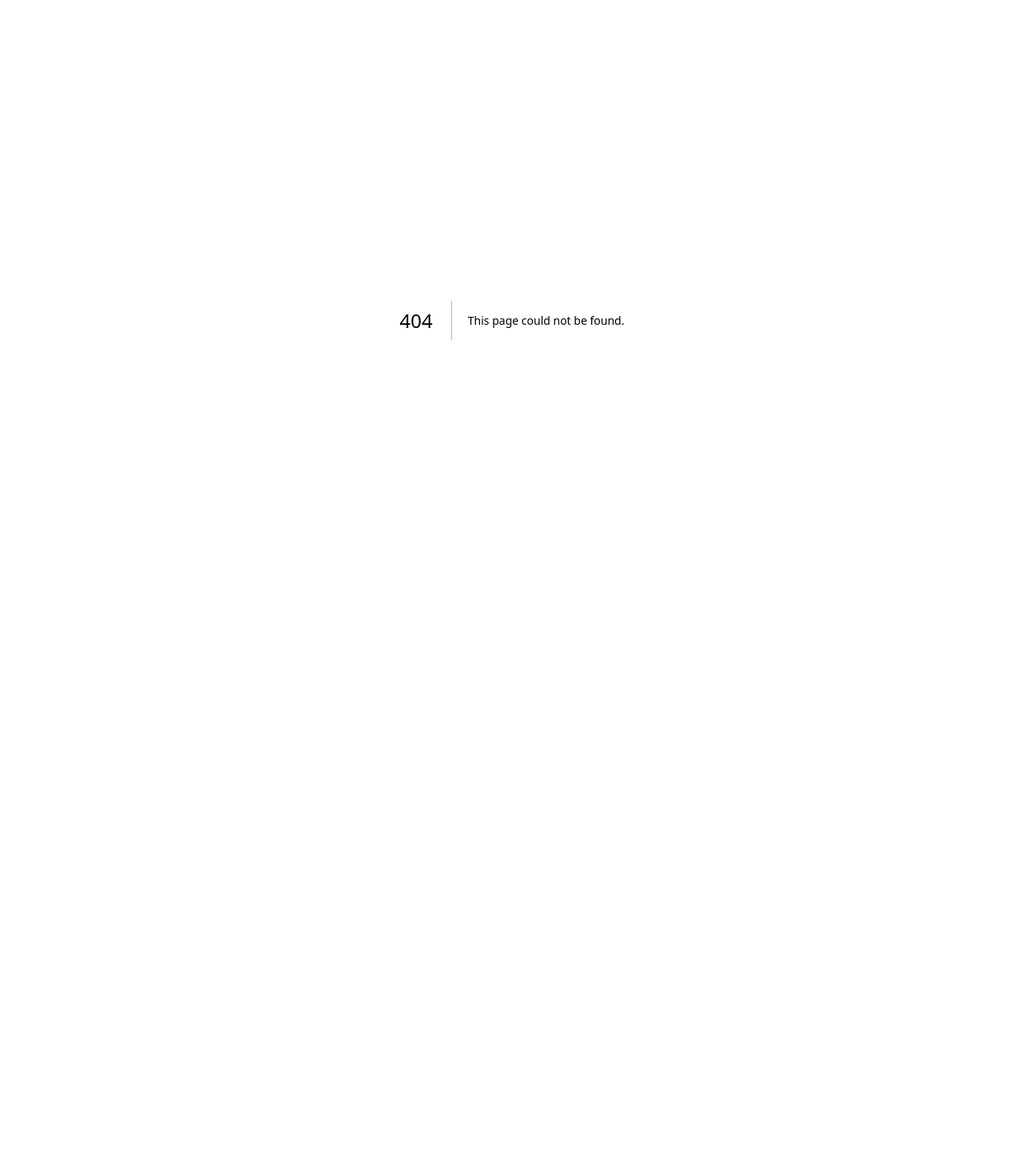
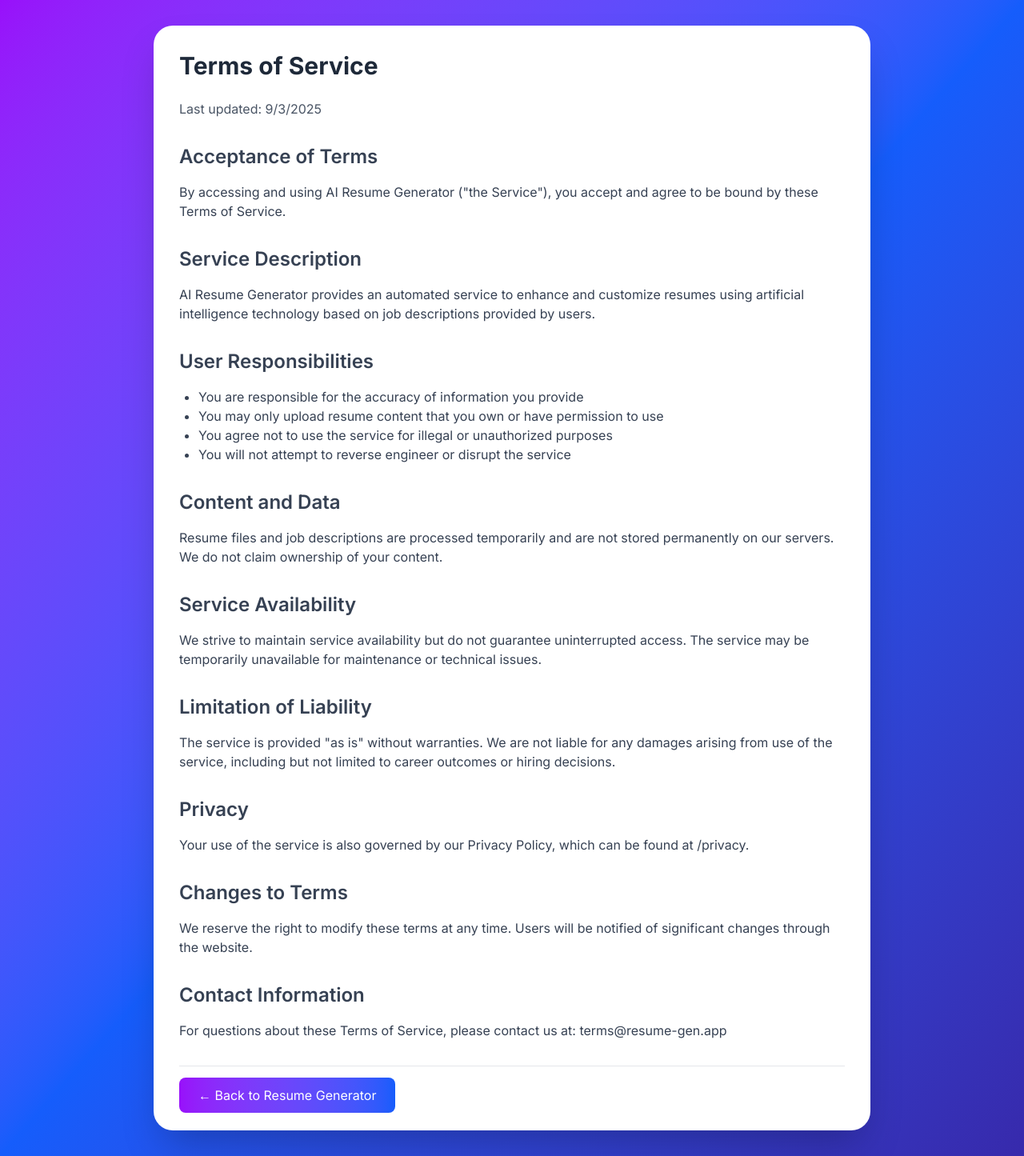
Before and after one commit to EM4th/resume-gen-app-2, a Next.js app: page /terms in a window 1280 px wide. Before the commit this address had no page. Shown: the whole page at 80% size. Before the commit the page ends 800 px from the top, so only its background shows below. Built offline with nearby package versions, Linux system fonts and the light colour scheme.

Commit message:
feat: Add Terms of Service page for AdSense compliance
- Complete legal framework with Privacy Policy + Terms
- Improves AdSense review process
- Professional business appearance

```diff
--- a/src/app/page.tsx
+++ b/src/app/page.tsx
@@ -225,6 +225,13 @@
                     Privacy Policy
                   </a>
                   {" | "}
+                  <a
+                    href="/terms"
+                    className="hover:text-white transition-colors underline"
+                  >
+                    Terms of Service
+                  </a>
+                  {" | "}
                   <span>© 2025 AI Resume Generator</span>
                 </p>
               </div>
--- /dev/null
+++ b/src/app/terms/page.tsx
@@ -0,0 +1,75 @@
+import Link from 'next/link';
+
+export default function TermsOfService() {
+  return (
+    <div className="min-h-screen bg-gradient-to-br from-purple-600 via-blue-600 to-indigo-800">
+      <div className="container mx-auto px-4 py-8">
+        <div className="max-w-4xl mx-auto">
+          <div className="bg-white rounded-3xl p-8 shadow-2xl">
+            <h1 className="text-3xl font-bold text-gray-800 mb-6">Terms of Service</h1>
+            <p className="text-gray-600 mb-4">Last updated: {new Date().toLocaleDateString()}</p>
+
+            <div className="prose prose-lg max-w-none text-gray-700">
+              <h2 className="text-2xl font-semibold mt-8 mb-4">Acceptance of Terms</h2>
+              <p className="mb-4">
+                By accessing and using AI Resume Generator ("the Service"), you accept and agree to be bound by these Terms of Service.
+              </p>
+
+              <h2 className="text-2xl font-semibold mt-8 mb-4">Service Description</h2>
+              <p className="mb-4">
+                AI Resume Generator provides an automated service to enhance and customize resumes using artificial intelligence technology based on job descriptions provided by users.
+              </p>
+
+              <h2 className="text-2xl font-semibold mt-8 mb-4">User Responsibilities</h2>
+              <ul className="list-disc pl-6 mb-6">
+                <li>You are responsible for the accuracy of information you provide</li>
+                <li>You may only upload resume content that you own or have permission to use</li>
+                <li>You agree not to use the service for illegal or unauthorized purposes</li>
+                <li>You will not attempt to reverse engineer or disrupt the service</li>
+              </ul>
+
+              <h2 className="text-2xl font-semibold mt-8 mb-4">Content and Data</h2>
+              <p className="mb-4">
+                Resume files and job descriptions are processed temporarily and are not stored permanently on our servers. We do not claim ownership of your content.
+              </p>
+
+              <h2 className="text-2xl font-semibold mt-8 mb-4">Service Availability</h2>
+              <p className="mb-6">
+                We strive to maintain service availability but do not guarantee uninterrupted access. The service may be temporarily unavailable for maintenance or technical issues.
+              </p>
+
+              <h2 className="text-2xl font-semibold mt-8 mb-4">Limitation of Liability</h2>
+              <p className="mb-6">
+                The service is provided "as is" without warranties. We are not liable for any damages arising from use of the service, including but not limited to career outcomes or hiring decisions.
+              </p>
+
+              <h2 className="text-2xl font-semibold mt-8 mb-4">Privacy</h2>
+              <p className="mb-6">
+                Your use of the service is also governed by our Privacy Policy, which can be found at /privacy.
+              </p>
+
+              <h2 className="text-2xl font-semibold mt-8 mb-4">Changes to Terms</h2>
+              <p className="mb-6">
+                We reserve the right to modify these terms at any time. Users will be notified of significant changes through the website.
+              </p>
+
+              <h2 className="text-2xl font-semibold mt-8 mb-4">Contact Information</h2>
+              <p className="mb-6">
+                For questions about these Terms of Service, please contact us at: terms@resume-gen.app
+              </p>
+            </div>
+
+            <div className="mt-8 pt-6 border-t border-gray-200">
+              <Link
+                href="/"
+                className="bg-gradient-to-r from-purple-600 to-blue-600 text-white px-6 py-3 rounded-lg hover:from-purple-700 hover:to-blue-700 transition-all"
+              >
+                ← Back to Resume Generator
+              </Link>
+            </div>
+          </div>
+        </div>
+      </div>
+    </div>
+  );
+}
```
